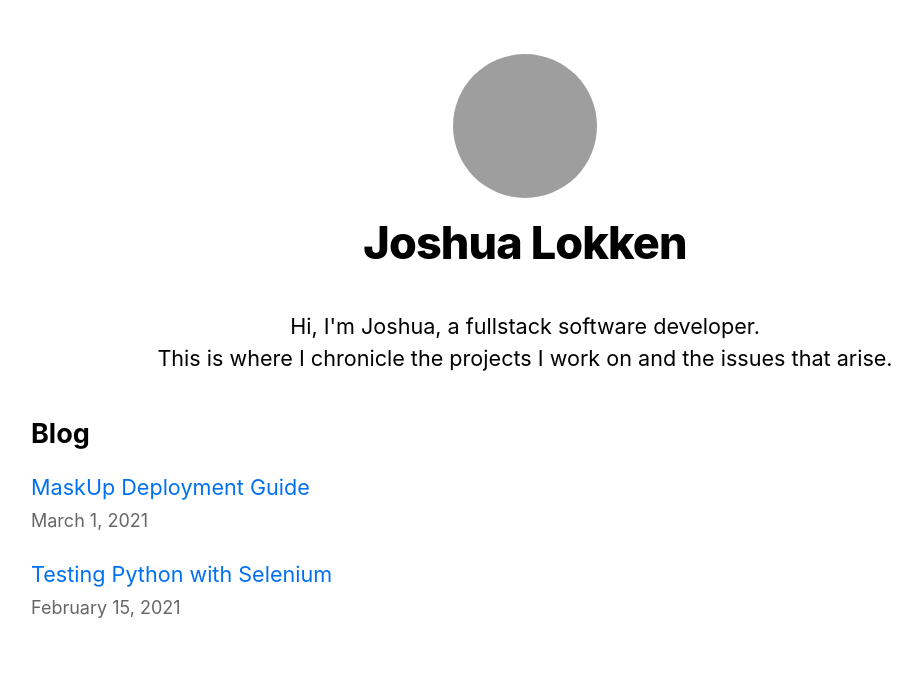
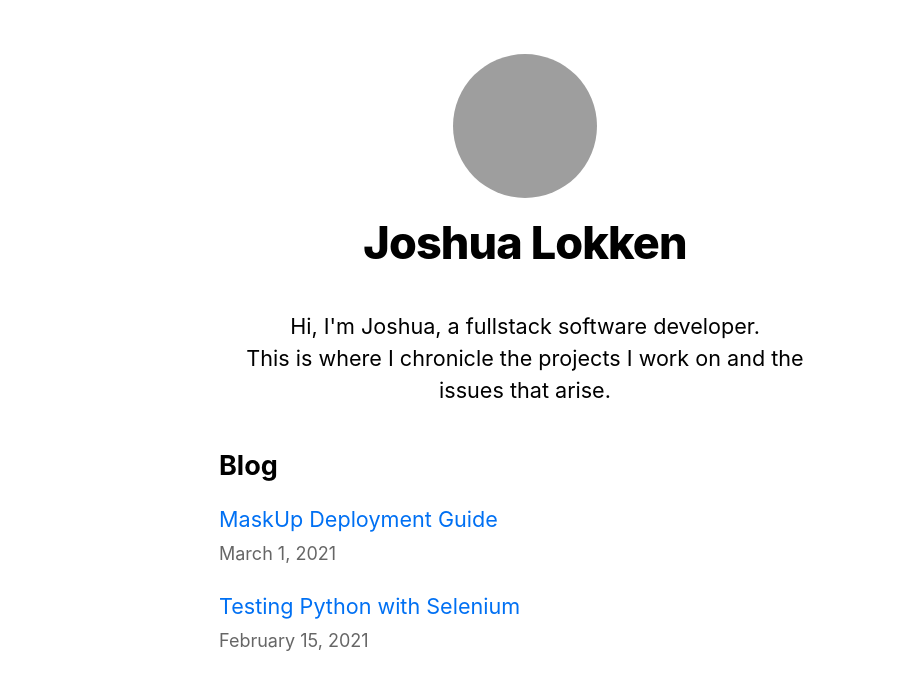
Before and after one commit to jrrlokken/nextjs-blog, a Next.js app: page / in a window 1280 px wide. Shown: the top 690 px of the page, without its empty margins (115-1037 px from the left). Built offline with nearby package versions, Linux system fonts and the light colour scheme; grey boxes are pictures that could not be loaded.

Commit message:
Adjusted width of container class

```diff
--- a/components/layout.module.css
+++ b/components/layout.module.css
@@ -1,5 +1,5 @@
 .container {
-  max-width: 80%;
+  max-width: 36rem;
   padding: 0 1rem;
   margin: 3rem auto 6rem;
 }
```
